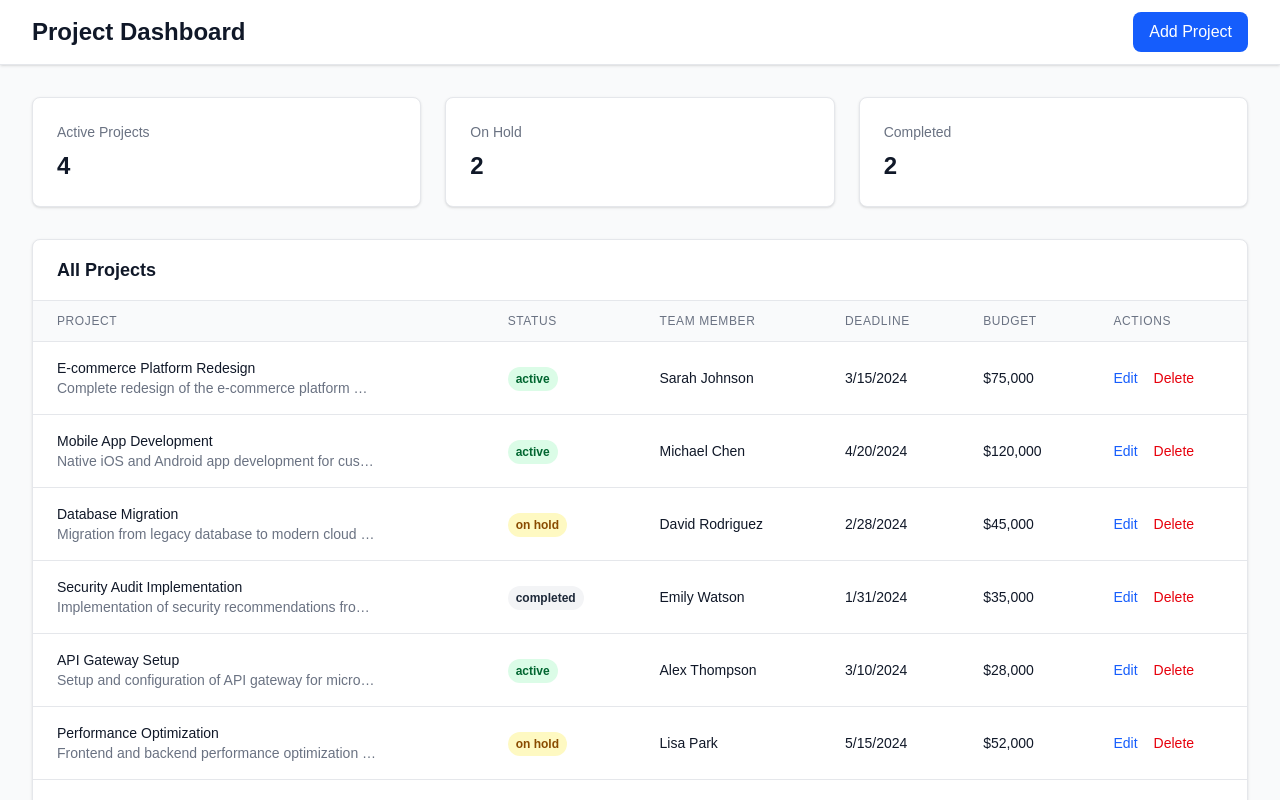
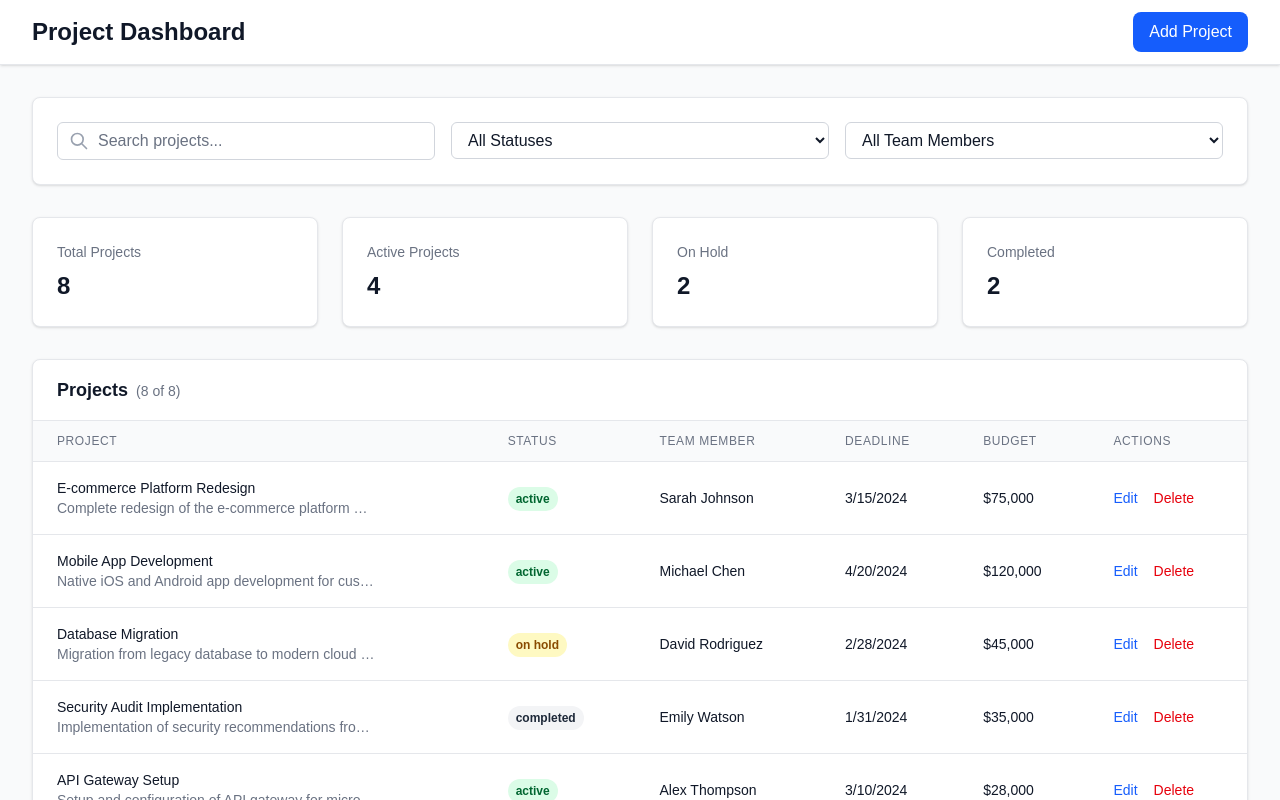
Before and after one commit to whydoifly/QNA-task, a Next.js app: page / in a window 1280 px wide. Shown: the top 800 px of the page. Built offline with nearby package versions, Linux system fonts and the light colour scheme.

Commit message:
Implement comprehensive filtering and search functionality

```diff
--- a/src/app/page.tsx
+++ b/src/app/page.tsx
@@ -1,11 +1,38 @@
 'use client';
 
-import { useState } from 'react';
+import { useState, useMemo } from 'react';
 import { dummyProjects } from '@/data/projects';
-import { Project } from '@/types/project';
+import { Project, ProjectStatus } from '@/types/project';
 
 export default function Dashboard() {
   const [projects] = useState<Project[]>(dummyProjects);
+  const [searchTerm, setSearchTerm] = useState('');
+  const [statusFilter, setStatusFilter] = useState<ProjectStatus | 'all'>('all');
+  const [teamMemberFilter, setTeamMemberFilter] = useState('all');
+
+  // Get unique team members for filter dropdown
+  const uniqueTeamMembers = useMemo(() => {
+    const members = [...new Set(projects.map(p => p.assignedTeamMember))];
+    return members.sort();
+  }, [projects]);
+
+  // Filter projects based on search and filters
+  const filteredProjects = useMemo(() => {
+    return projects.filter(project => {
+      // Search filter (name and description)
+      const matchesSearch = searchTerm === '' ||
+        project.name.toLowerCase().includes(searchTerm.toLowerCase()) ||
+        (project.description && project.description.toLowerCase().includes(searchTerm.toLowerCase()));
+
+      // Status filter
+      const matchesStatus = statusFilter === 'all' || project.status === statusFilter;
+
+      // Team member filter
+      const matchesTeamMember = teamMemberFilter === 'all' || project.assignedTeamMember === teamMemberFilter;
+
+      return matchesSearch && matchesStatus && matchesTeamMember;
+    });
+  }, [projects, searchTerm, statusFilter, teamMemberFilter]);
 
   return (
     <div className="min-h-screen bg-gray-50 dark:bg-gray-900">
@@ -29,8 +56,79 @@ export default function Dashboard() {
 
       {/* Main Content */}
       <main className="max-w-7xl mx-auto px-4 sm:px-6 lg:px-8 py-8">
+        {/* Search and Filters */}
+        <div className="bg-white dark:bg-gray-800 p-6 rounded-lg shadow-sm border border-gray-200 dark:border-gray-700 mb-8">
+          <div className="grid grid-cols-1 md:grid-cols-3 gap-4">
+            {/* Search Input */}
+            <div className="relative">
+              <div className="absolute inset-y-0 left-0 pl-3 flex items-center pointer-events-none">
+                <svg className="h-5 w-5 text-gray-400" fill="none" stroke="currentColor" viewBox="0 0 24 24">
+                  <path strokeLinecap="round" strokeLinejoin="round" strokeWidth={2} d="M21 21l-6-6m2-5a7 7 0 11-14 0 7 7 0 0114 0z" />
+                </svg>
+              </div>
+              <input
+                type="text"
+                placeholder="Search projects..."
+                value={searchTerm}
+                onChange={(e) => setSearchTerm(e.target.value)}
+                className="block w-full pl-10 pr-3 py-2 border border-gray-300 dark:border-gray-600 rounded-md leading-5 bg-white dark:bg-gray-700 placeholder-gray-500 dark:placeholder-gray-400 focus:outline-none focus:placeholder-gray-400 dark:focus:placeholder-gray-500 focus:ring-1 focus:ring-blue-500 focus:border-blue-500 text-gray-900 dark:text-gray-100"
+              />
+            </div>
+
+            {/* Status Filter */}
+            <div>
+              <select
+                value={statusFilter}
+                onChange={(e) => setStatusFilter(e.target.value as ProjectStatus | 'all')}
+                className="block w-full px-3 py-2 border border-gray-300 dark:border-gray-600 rounded-md bg-white dark:bg-gray-700 text-gray-900 dark:text-gray-100 focus:outline-none focus:ring-1 focus:ring-blue-500 focus:border-blue-500"
+              >
+                <option value="all">All Statuses</option>
+                <option value="active">Active</option>
+                <option value="on hold">On Hold</option>
+                <option value="completed">Completed</option>
+              </select>
+            </div>
+
+            {/* Team Member Filter */}
+            <div>
+              <select
+                value={teamMemberFilter}
+                onChange={(e) => setTeamMemberFilter(e.target.value)}
+                className="block w-full px-3 py-2 border border-gray-300 dark:border-gray-600 rounded-md bg-white dark:bg-gray-700 text-gray-900 dark:text-gray-100 focus:outline-none focus:ring-1 focus:ring-blue-500 focus:border-blue-500"
+              >
+                <option value="all">All Team Members</option>
+                {uniqueTeamMembers.map(member => (
+                  <option key={member} value={member}>{member}</option>
+                ))}
+              </select>
+            </div>
+          </div>
+
+          {/* Clear Filters Button */}
+          {(searchTerm || statusFilter !== 'all' || teamMemberFilter !== 'all') && (
+            <div className="mt-4">
+              <button
+                onClick={() => {
+                  setSearchTerm('');
+                  setStatusFilter('all');
+                  setTeamMemberFilter('all');
+                }}
+                className="text-sm text-gray-500 dark:text-gray-400 hover:text-gray-700 dark:hover:text-gray-300 underline"
+              >
+                Clear all filters
+              </button>
+            </div>
+          )}
+        </div>
+
         {/* Stats Cards */}
-        <div className="grid grid-cols-1 md:grid-cols-3 gap-6 mb-8">
+        <div className="grid grid-cols-1 md:grid-cols-4 gap-6 mb-8">
+          <div className="bg-white dark:bg-gray-800 p-6 rounded-lg shadow-sm border border-gray-200 dark:border-gray-700">
+            <h3 className="text-sm font-medium text-gray-500 dark:text-gray-400">Total Projects</h3>
+            <p className="text-2xl font-bold text-gray-900 dark:text-white mt-2">
+              {projects.length}
+            </p>
+          </div>
           <div className="bg-white dark:bg-gray-800 p-6 rounded-lg shadow-sm border border-gray-200 dark:border-gray-700">
             <h3 className="text-sm font-medium text-gray-500 dark:text-gray-400">Active Projects</h3>
             <p className="text-2xl font-bold text-gray-900 dark:text-white mt-2">
@@ -53,9 +151,26 @@ export default function Dashboard() {
 
         {/* Projects Table */}
         <div className="bg-white dark:bg-gray-800 shadow-sm rounded-lg border border-gray-200 dark:border-gray-700">
-          <div className="px-6 py-4 border-b border-gray-200 dark:border-gray-700">
-            <h2 className="text-lg font-semibold text-gray-900 dark:text-white">All Projects</h2>
+          <div className="px-6 py-4 border-b border-gray-200 dark:border-gray-700 flex justify-between items-center">
+            <h2 className="text-lg font-semibold text-gray-900 dark:text-white">
+              Projects
+              <span className="ml-2 text-sm font-normal text-gray-500 dark:text-gray-400">
+                ({filteredProjects.length} of {projects.length})
+              </span>
+            </h2>
           </div>
+
+          {filteredProjects.length === 0 ? (
+            <div className="px-6 py-8 text-center">
+              <div className="text-gray-500 dark:text-gray-400">
+                <svg className="mx-auto h-12 w-12 mb-4" fill="none" stroke="currentColor" viewBox="0 0 24 24">
+                  <path strokeLinecap="round" strokeLinejoin="round" strokeWidth={1} d="M9.172 16.172a4 4 0 015.656 0M9 12h6m-6-4h6m2 5.291A7.962 7.962 0 0112 15c-2.34 0-4.462-.886-6.072-2.34M12 21c-4.411 0-8-3.589-8-8 0-1.092.22-2.134.617-3.084C6.051 8.05 8.839 7 12 7s5.949 1.05 7.383 2.916c.397.95.617 1.992.617 3.084 0 4.411-3.589 8-8 8z" />
+                </svg>
+                <p className="text-lg font-medium">No projects found</p>
+                <p className="text-sm">Try adjusting your search or filter criteria</p>
+              </div>
+            </div>
+          ) : (
             <div className="overflow-x-auto">
               <table className="min-w-full divide-y divide-gray-200 dark:divide-gray-700">
                 <thead className="bg-gray-50 dark:bg-gray-700">
@@ -81,7 +196,7 @@ export default function Dashboard() {
                   </tr>
                 </thead>
                 <tbody className="bg-white dark:bg-gray-800 divide-y divide-gray-200 dark:divide-gray-700">
-                {projects.map((project) => (
+                  {filteredProjects.map((project) => (
                   <tr key={project.id} className="hover:bg-gray-50 dark:hover:bg-gray-700">
                     <td className="px-6 py-4 whitespace-nowrap">
                       <div>
@@ -128,6 +243,7 @@ export default function Dashboard() {
                 </tbody>
               </table>
             </div>
+          )}
         </div>
       </main>
     </div>
```
Lines whose indentation alone changed are shown as unchanged.
